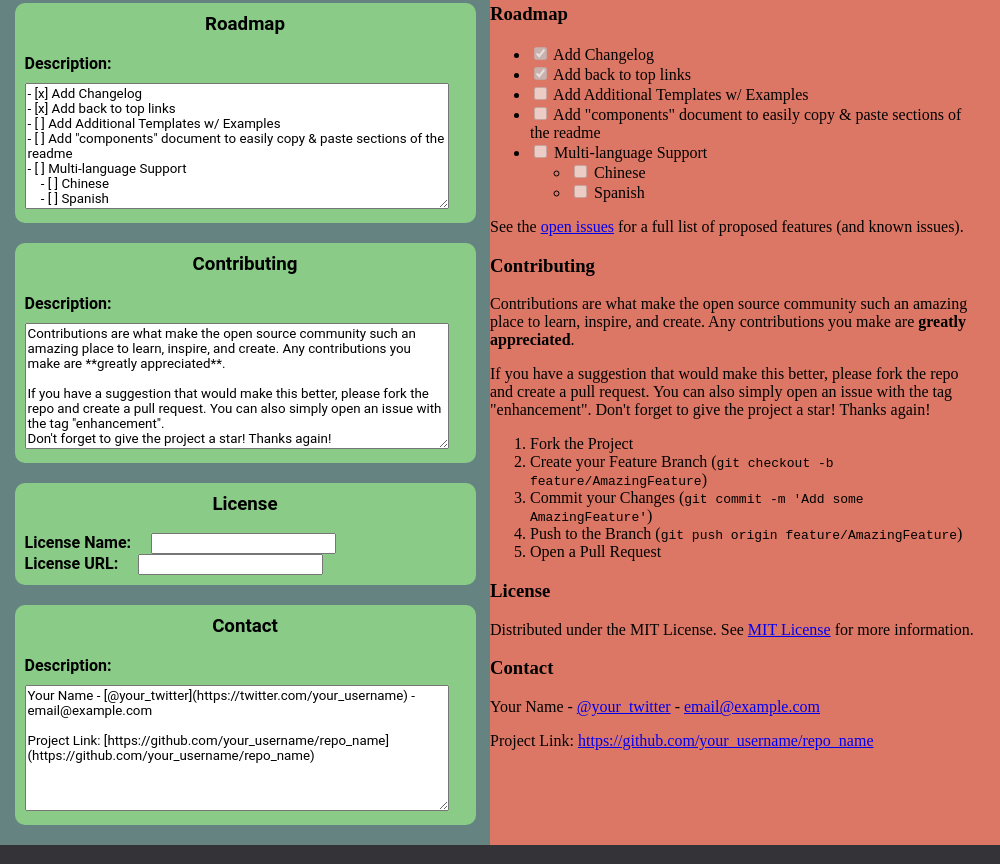
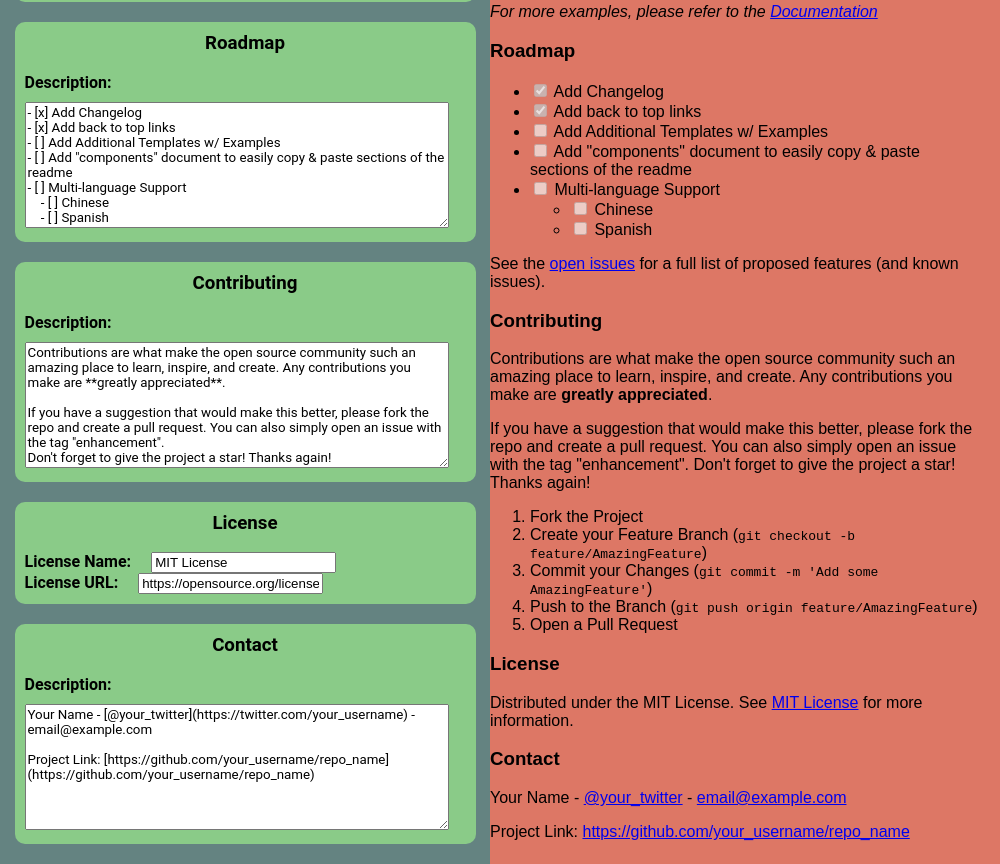
Before and after one commit to Mason-Dino/README-maker, an Electron app: page src/maker.html in a window 1000 px wide. Shown: the part 1933-2797 px from the top of the page. Drawn offline with nearby package versions, Linux system fonts and the light colour scheme.

Commit message:
working on display

```diff
--- a/src/maker.css
+++ b/src/maker.css
@@ -75,4 +75,5 @@ pre {
     width: 50%;
     background-color: var(--burnt-sienna);
     padding-right: 20px;
+    font-family: Arial, Helvetica, sans-serif;
 }
--- a/src/maker.html
+++ b/src/maker.html
@@ -25,7 +25,7 @@
                 </div>
                 <div class="edit-child">
                     <h3>About the Project</h3>
-                    <label for="product-url">Product URL:</label><input id="product-url" type="text" onkeyup="imgUpdate(this.id, 'about-img-out')">
+                    <label for="product-url">Product URL:</label><input id="product-url" type="text" onkeyup="imgUpdate(this.id, 'about-img-out')"><br>
                     <label>Description: </label><br>
                     <textarea id="project-description" onkeyup="mdUpdate(this.id, 'about-desc-out')">
 There are many great README templates available on GitHub; however, I didn't find one that really suited my needs so I created this enhanced one. I want to create a README template so amazing that it'll be the last one you ever need -- I think this is it.
@@ -149,9 +149,9 @@ Don't forget to give the project a star! Thanks again!
                 </div>
                 <div class="edit-child">
                     <h3>License</h3>
-                    <label for="lice-name">License Name: </label><input type="text" id="lice-name" onkeyup="textUpdate(this.id, 'license-link')">
+                    <label for="lice-name">License Name: </label><input type="text" id="lice-name" onkeyup="textUpdate(this.id, 'license-link')" value="MIT License">
                     <br>
-                    <label for="lice-url">License URL: </label><input type="text" id="lice-url" onkeyup="linkUpdate(this.id, 'license-link')">
+                    <label for="lice-url">License URL: </label><input type="text" id="lice-url" onkeyup="linkUpdate(this.id, 'license-link')" value="https://opensource.org/licenses/MIT">
                 </div>
                 <div class="edit-child">
                     <h3>Contact</h3>
```
